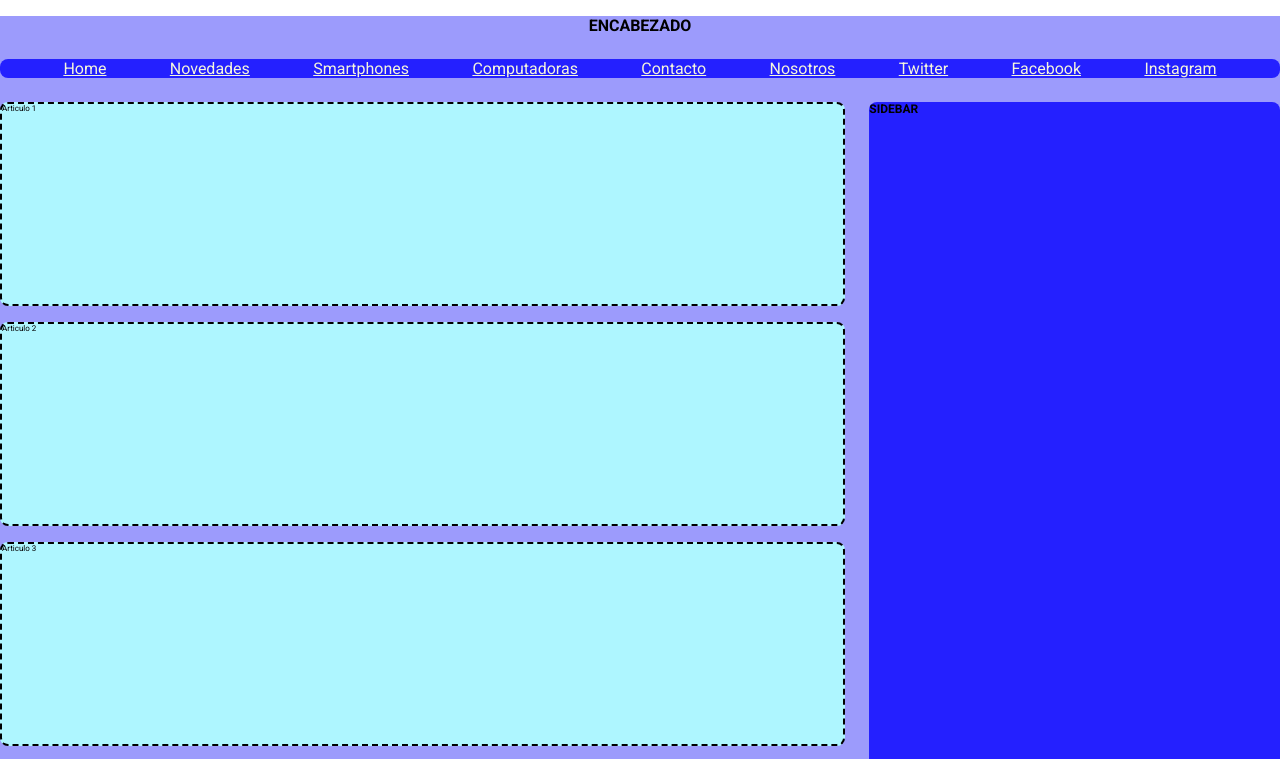
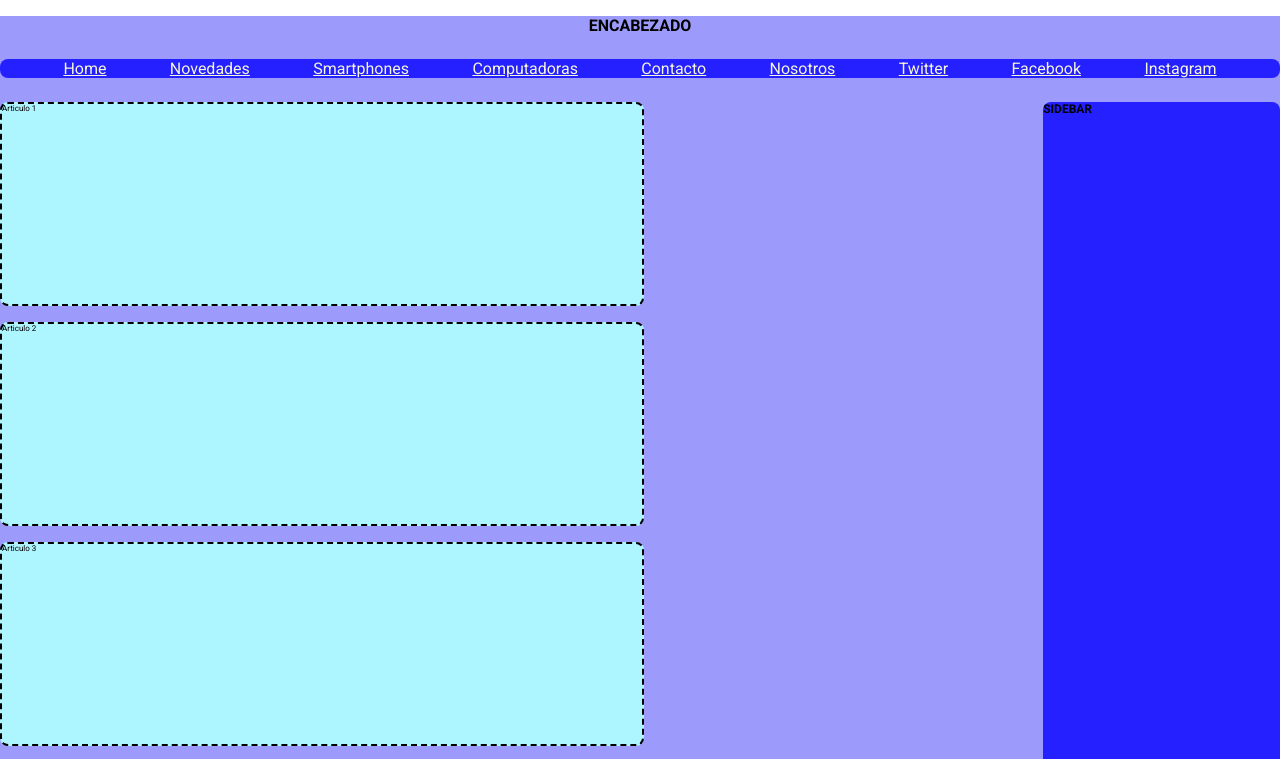
Before and after one commit to marquinho94/TRABAJO-EN-GRUPO, a plain HTML site: page TP0/index.html in a window 1280 px wide. Shown: the top 759 px of the page. Drawn offline with Linux system fonts and the light colour scheme; a web font is replaced by a local one.

Commit message:
responsive

```diff
--- a/TP0/estilos.css
+++ b/TP0/estilos.css
@@ -7,12 +7,13 @@ font-family: 'Roboto', sans-serif;
  */
 /* varaibles */
 
-:root{ /* globales */
+:root {
+    /* globales */
 
 
     /* root: tiene mayor especificidad que html, pero en escencia son lo mismo */
     /* COLORES (a definir, para maquetado uso escala de azules) */
-    --background-color : rgb(156, 155, 252);
+    --background-color: rgb(156, 155, 252);
     --sections-color: rgb(36, 32, 255);
     --text-color: rgb(0, 0, 0);
     --text-color-ligth: rgb(221, 220, 255);
@@ -33,34 +34,117 @@ html {
 
 }
 
-a{
+a {
     color: beige;
 }
 
-.contenedor{
+.contenedor {
     background-color: var(--background-color);
     min-width: 600px;
     max-width: 2400px;
     margin: 16px auto;
     display: grid;
 
-    grid-template-columns: repeat(3, 1fr);
+    grid-template-columns: repeat(5, 1fr);
     grid-template-rows: repeat(9, auto);
     gap: 24px 24px;
     /* Multiplos de 8 para hacer pixel perfect en android  */
-/*
+    /*
     Para acomodar los elementos desde el contenedor padre en grid place-content	[align-content] [justify-content]
  */
     place-content: stretch stretch;
-    grid-template-areas:"header header header"
-                        "navbar navbar navbar"
-                        "contenido contenido sidebar"
-                        "contenido contenido sidebar"
-                        "contenido contenido sidebar"
-                        "contenido contenido sidebar"
-                        "contenido contenido sidebar"
-                        "contenido contenido sidebar"
-                        "footer footer footer";
+
+
+
+
+    grid-template-areas:
+        "header header header header header"
+        "navbar navbar navbar navbar navbar"
+        "contenido contenido contenido contenido sidebar"
+        "contenido contenido contenido contenido sidebar"
+        "contenido contenido contenido contenido sidebar"
+        "contenido contenido contenido contenido sidebar"
+        "contenido contenido contenido contenido sidebar"
+        "contenido contenido contenido contenido sidebar"
+        "footer footer footer footer footer";
+
+}
+
+
+/* SMALL ANDROID */
+@media screen and (max-width: 640px) {
+
+    .contenedor {
+
+        grid-template-areas:
+        "header header header header header"
+        "navbar navbar navbar navbar navbar"
+        "sidebar sidebar sidebar sidebar sidebar"
+        "contenido contenido contenido contenido contenido"
+        "contenido contenido contenido contenido contenido"
+        "contenido contenido contenido contenido contenido"
+        "contenido contenido contenido contenido contenido"
+        "contenido contenido contenido contenido contenido"
+        "footer footer footer footer footer";
+
+    }
+
+}
+
+/* HD desktop  */
+@media screen and (min-width: 640px) and (max-width: 1280px) {
+
+    .contenedor {
+
+        grid-template-areas:
+        "header header header header header"
+        "navbar navbar navbar navbar navbar"
+        "contenido contenido contenido contenido sidebar"
+        "contenido contenido contenido contenido sidebar"
+        "contenido contenido contenido contenido sidebar"
+        "contenido contenido contenido contenido sidebar"
+        "contenido contenido contenido contenido sidebar"
+        "contenido contenido contenido contenido sidebar"
+        "footer footer footer footer footer";
+
+
+    }
+
+}
+
+/* Full HD */
+
+@media screen and (min-width: 1280px) {
+
+    .contenedor {
+
+        grid-template-areas:
+        "header header header header header"
+        "navbar navbar navbar navbar navbar"
+        "contenido contenido contenido contenido sidebar"
+        "contenido contenido contenido contenido sidebar"
+        "contenido contenido contenido contenido sidebar"
+        "contenido contenido contenido contenido sidebar"
+        "contenido contenido contenido contenido sidebar"
+        "contenido contenido contenido contenido sidebar"
+        "footer footer footer footer footer";
+
+    }
+
+    .contenedor .contenido {
+
+        display: flex;
+        /*     flex-direction: column;
+        flex-wrap: nowrap; */
+        flex-flow: column wrap;
+
+        justify-content: space-evenly;
+        align-items: stretch;
+
+        gap: 16px 16px;
+
+        grid-area: contenido;
+    }
 
 }
 
@@ -97,7 +181,7 @@ a{
 .contenedor .contenido {
 
     display: flex;
-/*     flex-direction: column;
+    /*     flex-direction: column;
     flex-wrap: nowrap; */
     flex-flow: column nowrap;
 
@@ -125,6 +209,8 @@ a{
     min-height: 200px;
     /* align-items: stretch; */
 
+    max-width: 640px;
+
 
 
 
@@ -138,7 +224,7 @@ a{
     border-radius: 8px;
 
     min-width: 50px;
-    min-height: 80vh;
+    /* min-height: 80vh; */
     display: flex;
     justify-content: stretch;
     align-items: flex-start;
--- a/TP0/index.html
+++ b/TP0/index.html
@@ -17,7 +17,7 @@
     <title>TP0 Inicial</title>
 
 
-    <link rel="stylesheet" href="/TP0/estilos.css">
+    <link rel="stylesheet" href="/estilos.css">
 </head>
 
 <body>
```
